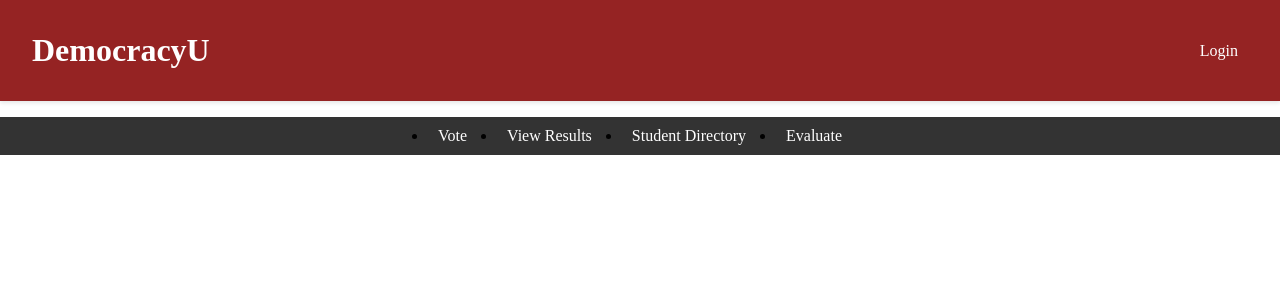
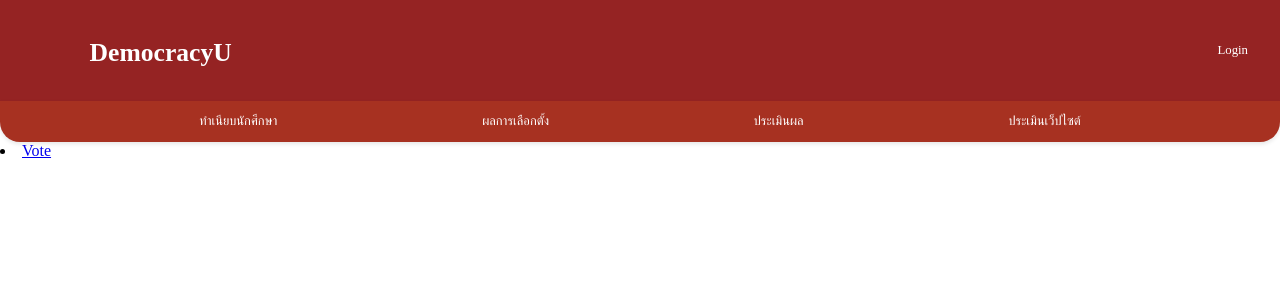
Before and after one commit to Benzlot/DemocracyU, a React (Vite) app in the folder frontend/: page / in a window 1280 px wide. Shown: the top 300 px of the page. Built offline with nearby package versions, Linux system fonts and the light colour scheme.

Commit message:
Makaing navbar successful

```diff
--- a/frontend/src/App.jsx
+++ b/frontend/src/App.jsx
@@ -7,6 +7,7 @@ import VotingPage from './components/VotingPage';
 import ResultsPage from './components/ResultsPage';
 import DirectoryPage from './components/DirectoryPage';
 import EvaluationPage from './components/EvaluationPage';
+import EvaluationStudent from './components/EvaluationStudent';
 import LoginPage from './pages/LoginPage';
 
 function App() {
@@ -30,7 +31,8 @@ function App() {
             <Route path="/vote" element={<VotingPage />} />
             <Route path="/results" element={<ResultsPage />} />
             <Route path="/directory" element={<DirectoryPage />} />
-            <Route path="/evaluation" element={<EvaluationPage />} />
+            <Route path="/evaluationPage" element={<EvaluationPage />} />
+            <Route path="/evaluationStudent" element={<EvaluationStudent />} />
           </>
         )}
       </Routes>
--- a/frontend/src/Components style/Navbar.css
+++ b/frontend/src/Components style/Navbar.css
@@ -12,6 +12,7 @@ body, html {
     justify-content: space-between;
     background-color: #952323; /* Red background color */
     padding: 2rem;
+    padding-left: 7%;
     box-shadow: 0 2px 4px rgba(0,0,0,0.1);
 }
 
@@ -24,30 +25,9 @@ body, html {
     align-items: center;
 }
 
-.navbar-right ul {
-    list-style-type: none;
-    margin: 0;
-    padding: 0;
-    display: flex;
-    gap: 20px;
-}
-
-.navbar-right ul li {
-    display: inline;
-}
-
-.navbar-right ul li a {
-    color: white;
-    text-decoration: none;
-    padding: 10px;
-}
-
-.navbar-right ul li a:hover {
-    text-decoration: underline;
-}
-
 .username {
     font-weight: bold;
+    color: white;
 }
 
 .DemocracyU {
@@ -55,15 +35,55 @@ body, html {
     font-size: 2.5vw;
     font-weight: bold;
 }
+.Title{
+    text-decoration: none;
+    color: white;
+    font-size: 2vw;
+}
+.Title:hover{
+    color: black;
+    transition: .5s;
+}
+.login{
+    text-decoration: none;
+    color: white;
+    font-size: 1vw;
+}
+
+.login:hover{
+    color: black;
+    transition: .5s;
+}
+
+
+/* General link styling */
+.nav-link {
+    color: white;
+    text-decoration: none;
+    padding-left: 8%;
+    padding-right: 8%;
+    padding-top: 1%;
+    padding-bottom: 1%;
+    font-size: 1vw;
+}
+
+.nav-link:hover {
+    background-color: #952323;
+    transition: .5s;
+}
 
 /* Dashboard Navbar styling */
 
 .dashboard-navbar {
-    background-color: #333; /* Background color for the dashboard navbar */
+    background-color: #A73121; /* Background color for the dashboard navbar */
     display: flex;
-    justify-content: center;
-    padding: 10px 0;
+   justify-content: center;
+    box-shadow: 0 2px 4px rgba(0,0,0,0.1);
+    position: relative;
+    border-bottom-left-radius: 20px;
+    border-bottom-right-radius: 20px;
 }
+
 
 .dashboard-navbar li {
     margin: 0 10px;
--- a/frontend/src/components/EvaluationPage.jsx
+++ b/frontend/src/components/EvaluationPage.jsx
@@ -1,22 +1,9 @@
-import React, { useState } from 'react';
-import { submitEvaluation } from '../services/votingService';
 
 const EvaluationPage = () => {
-  const [feedback, setFeedback] = useState('');
-
-  const handleSubmit = async () => {
-    await submitEvaluation(feedback);
-    alert('Evaluation submitted successfully!');
-  };
 
   return (
     <div>
-      <h1>Evaluation Page</h1>
-      <textarea
-        value={feedback}
-        onChange={e => setFeedback(e.target.value)}
-      />
-      <button onClick={handleSubmit}>Submit Evaluation</button>
+      <h1>QRCODE</h1>
     </div>
   );
 };
--- /dev/null
+++ b/frontend/src/components/EvaluationStudent.jsx
@@ -0,0 +1,24 @@
+import React, { useState } from 'react';
+import { submitEvaluation } from '../services/votingService';
+
+const EvaluationStudent = () => {
+  const [feedback, setFeedback] = useState('');
+
+  const handleSubmit = async () => {
+    await submitEvaluation(feedback);
+    alert('Evaluation submitted successfully!');
+  };
+
+  return (
+    <div>
+      <h1>Evaluation Page</h1>
+      <textarea
+        value={feedback}
+        onChange={e => setFeedback(e.target.value)}
+      />
+      <button onClick={handleSubmit}>Submit Evaluation</button>
+    </div>
+  );
+};
+
+export default EvaluationStudent;
--- a/frontend/src/components/Navbar.jsx
+++ b/frontend/src/components/Navbar.jsx
@@ -2,23 +2,30 @@ import React, { useContext } from 'react';
 import { Link } from 'react-router-dom'; // Assuming you're using react-router-dom
 import { AuthContext } from '../context/AuthContext'; // Your authentication context
 import '../Components style/Navbar.css'; // Import your CSS for styling
+import '../Components style/UserDB.css'; // Import additional CSS if needed
 
 const Navbar = () => {
   const { account } = useContext(AuthContext); // Assuming account contains user information if logged in
 
   return (
+    <div>
       <div className="navbar">
         <div className="navbar-left">
-        <div className="DemocracyU">DemocracyU</div>
+          <div className="DemocracyU"><Link to="/" className="Title">DemocracyU</Link></div>
         </div>
         <div className="navbar-right">
-        <ul>
           {account ? (
-            <li className="username">Welcome, {account.name}</li>
+            <div className="username">Welcome, {account.name}</div>
           ) : (
-            <li><Link to="/login">Login</Link></li>
+            <Link to="/login" className="login">Login</Link>
           )}
-        </ul>
+        </div>
+      </div>
+      <div className="dashboard-navbar">
+        <Link to="/directory" className="nav-link">ทำเนียบนักศึกษา</Link>
+        <Link to="/results" className="nav-link">ผลการเลือกตั้ง</Link>
+        <Link to="/evaluationStudent" className="nav-link">ประเมินผล</Link>
+        <Link to="/evaluationPage" className="nav-link">ประเมินเว็ปไซต์</Link>
       </div>
     </div>
   );
--- a/frontend/src/components/UserDashboard.jsx
+++ b/frontend/src/components/UserDashboard.jsx
@@ -1,18 +1,12 @@
 import React from 'react';
-import { Link } from 'react-router-dom';
-
 import Navbar from './Navbar';
+import { Link } from 'react-router-dom'; // Assuming you're using react-router-dom
 
 const UserDashboard = () => {
   return (
     <div>
       <Navbar />
-      <ul className="dashboard-navbar">
-        <li><Link to="/vote">Vote</Link></li>
-        <li><Link to="/results">View Results</Link></li>
-        <li><Link to="/directory">Student Directory</Link></li>
-        <li><Link to="/evaluation">Evaluate</Link></li>
-      </ul>
+      <div className='Vote'> <li><Link to="/vote">Vote</Link></li></div>
     </div>
   );
 };
```
Also changed, not shown: frontend/src/Components style/UserDB.css (added). Lines whose indentation alone changed are shown as unchanged.
